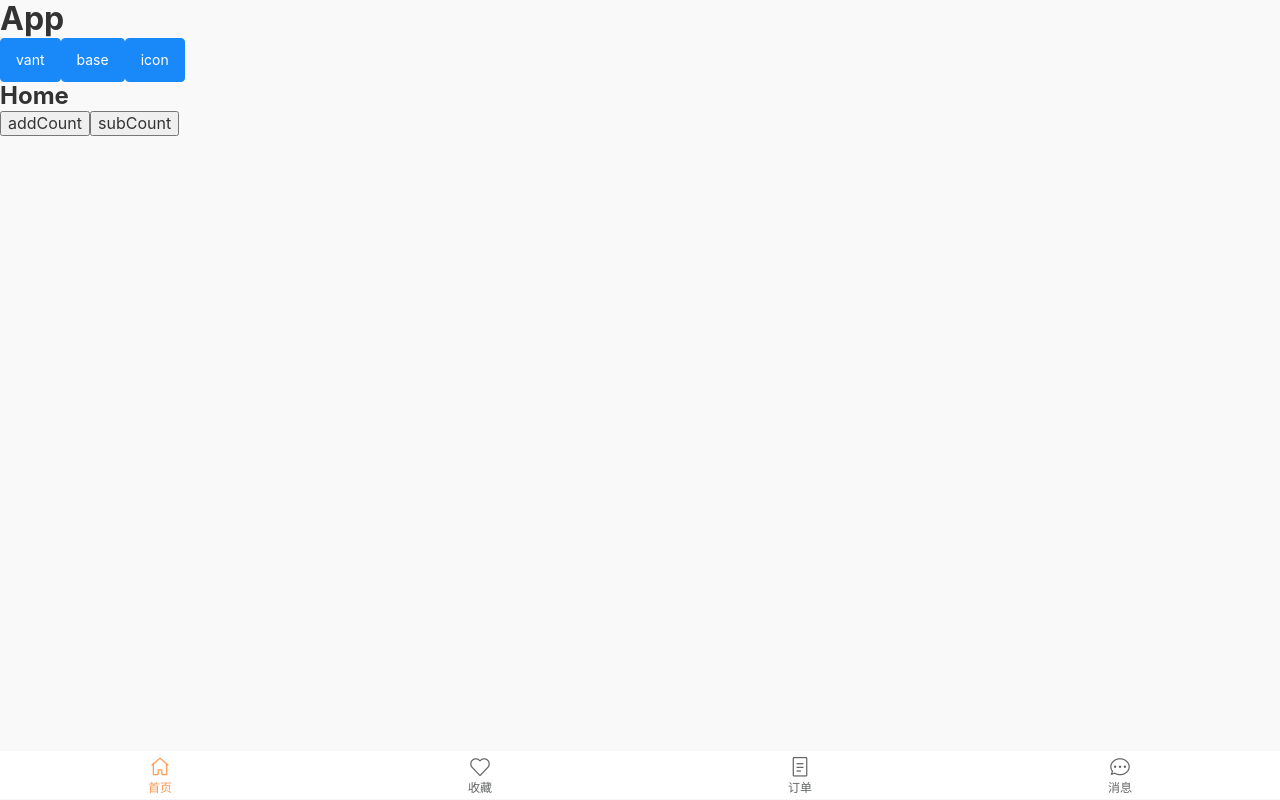
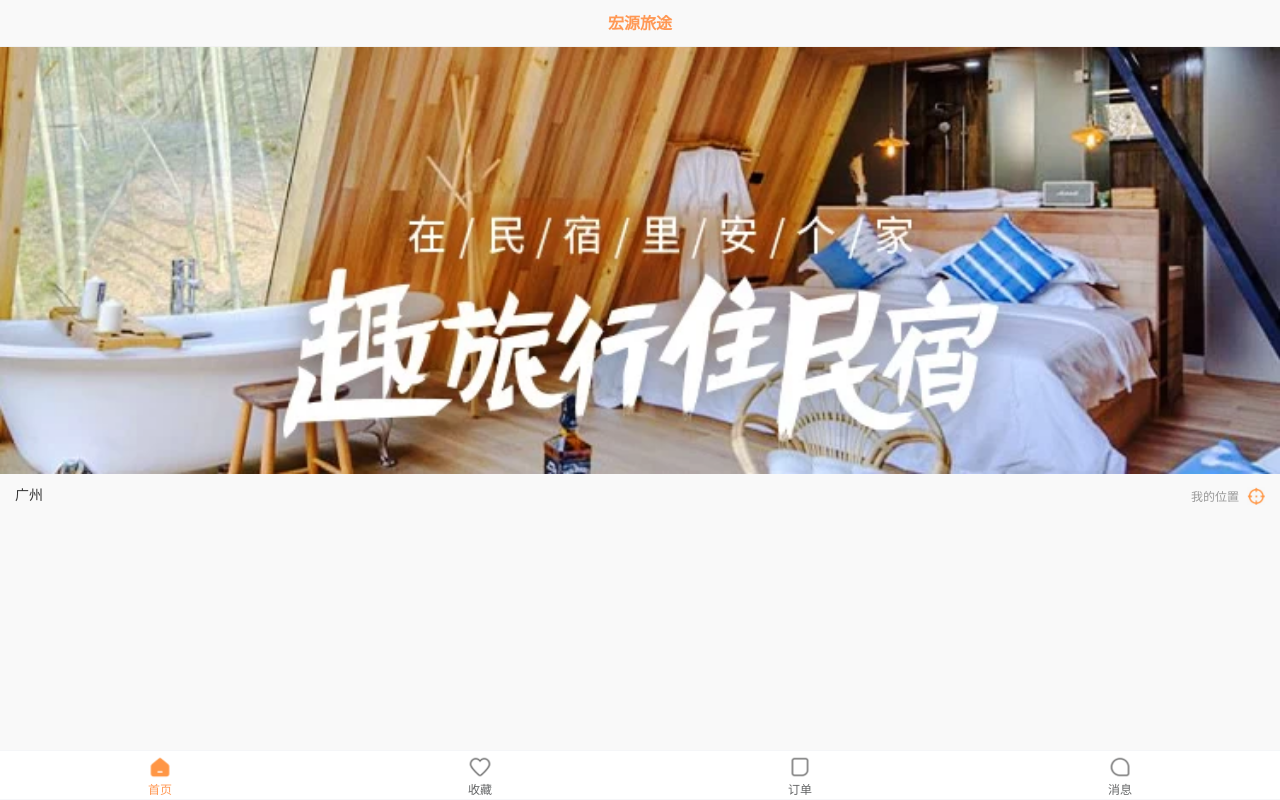
Before and after one commit to fandream0521/hy-trip, a Vue app: page /home in a window 1280 px wide. Built offline with nearby package versions, Linux system fonts and the light colour scheme.

Commit message:
feature: add home banner and location

```diff
--- a/src/App.vue
+++ b/src/App.vue
@@ -8,14 +8,8 @@ const index = ref(0)
 
 <template>
   <div class="app">
-    <h1>App</h1>
-    <van-button type="primary" @click="index = 0">vant</van-button>
-    <van-button type="primary" @click="index = 1">base</van-button>
-    <van-button type="primary" @click="index = 2">icon</van-button>
     <router-view />
-    <TabBarVant v-if="index === 0" />
-    <TabBar v-else-if="index === 1" />
-    <TabBarIcon v-else />
+    <TabBarVant />
   </div>
 </template>
 
--- a/src/components/tab-bar/TabBarVant.vue
+++ b/src/components/tab-bar/TabBarVant.vue
@@ -1,19 +1,32 @@
 <script setup>
+import tabBarData from '@/assets/data/tab-bar'
 import { ref } from 'vue';
+import { getAssetUrl } from '@/utils';
 const messageCount = ref(0);
 
 </script>
 
 <template>
-    <button @click="messageCount++">addCount</button>
-    <button @click="messageCount--">subCount</button>
     <van-tabbar route active-color="#ff9854" inactive-color="#646566">
-        <van-tabbar-item replace to="/home" icon="wap-home-o">首页</van-tabbar-item>
-        <van-tabbar-item replace to="/favor" icon="like-o">收藏</van-tabbar-item>
+        <template v-for="data in tabBarData" :key="data.id">
+            <van-tabbar-item replace :to="data.path">
+                <span>{{ data.text }}</span>
+                <template #icon="{ active }">
+                    <img :src="getAssetUrl(active ? data.imageActive : data.image)" :alt="data.text">
+                </template>
+            </van-tabbar-item>
+        </template>
+
+
+        <!-- <van-tabbar-item replace to="/favor" icon="like-o">收藏</van-tabbar-item>
         <van-tabbar-item replace to="/order" icon="orders-o">订单</van-tabbar-item>
         <van-tabbar-item replace to="/message" icon="chat-o" @click="messageCount = 0"
-            :badge="messageCount > 0 ? messageCount : null">消息</van-tabbar-item>
+            :badge="messageCount > 0 ? messageCount : null">消息</van-tabbar-item> -->
     </van-tabbar>
 </template>
 
-<style lang="less" scoped></style>
+<style lang="less" scoped>
+:deep(.van-tabbar-item__icon) img {
+    height: 26px;
+}
+</style>
--- a/src/views/home/Home.vue
+++ b/src/views/home/Home.vue
@@ -1,11 +1,63 @@
 <script setup>
-
+import HomeNavBar from './components/HomeNavBar.vue';
 </script>
 
 <template>
     <div class="home">
-        <h2>Home</h2>
+        <home-nav-bar title="宏源旅途" />
+        <div class="banner">
+            <img src="@/assets/img/home/banner.webp" alt="banner" />
+        </div>
+        <div class="location">
+            <div class="city">广州</div>
+            <div class="position">
+                <span class="text">我的位置</span>
+                <img src="@/assets/img/home/icon_location.png" alt="location" />
+            </div>
+        </div>
     </div>
 </template>
 
-<style lang="less" scoped></style>
+<style lang="less" scoped>
+.home {
+    .banner {
+        img {
+            width: 100%;
+        }
+    }
+
+    .location {
+        display: flex;
+        align-items: center;
+        padding: 0 15px;
+
+        height: 44px;
+        font-size: 14px;
+
+        .city {
+            flex: 1;
+        }
+
+        .position {
+            display: flex;
+            justify-content: space-between;
+
+            width: 74px;
+
+            font-size: 12px;
+
+            .text {
+                position: relative;
+                top: 3px;
+                color: #999;
+            }
+
+            img {
+                width: 18px;
+                height: 18px;
+                margin-left: 5px;
+            }
+        }
+    }
+}
+</style>
--- /dev/null
+++ b/src/views/home/components/HomeNavBar.vue
@@ -0,0 +1,30 @@
+<script setup>
+defineProps({
+    title: {
+        type: String,
+        required: true
+    }
+})
+</script>
+
+<template>
+    <div class="nav-bar">
+        <div class="title">
+            {{ title }}
+        </div>
+    </div>
+</template>
+
+<style lang="less" scoped>
+.nav-bar {
+    border-bottom: 1px solid #f2f2f2;
+
+    .title {
+        line-height: 46px;
+        text-align: center;
+        color: var(--primary-color);
+        font-size: 16px;
+        font-weight: 600;
+    }
+}
+</style>
```
Also changed, not shown: doc/02-UI组件库.md (added, +17 -0 lines), doc/03-修改第三方UI组件库的样式.md (added, +84 -0 lines).
